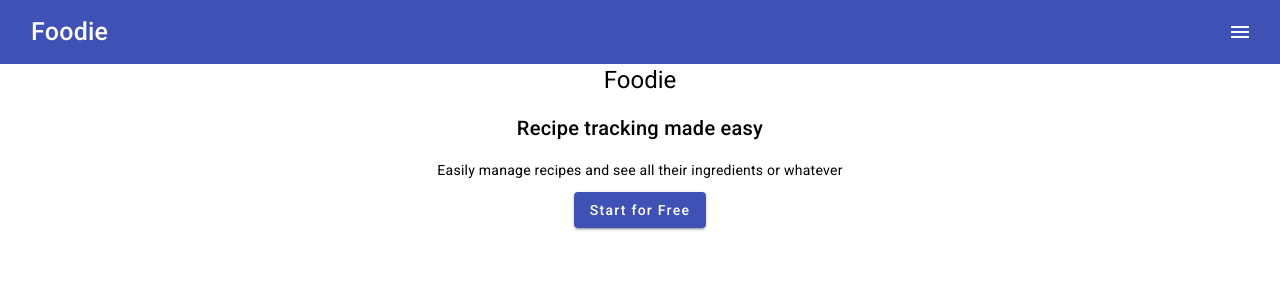
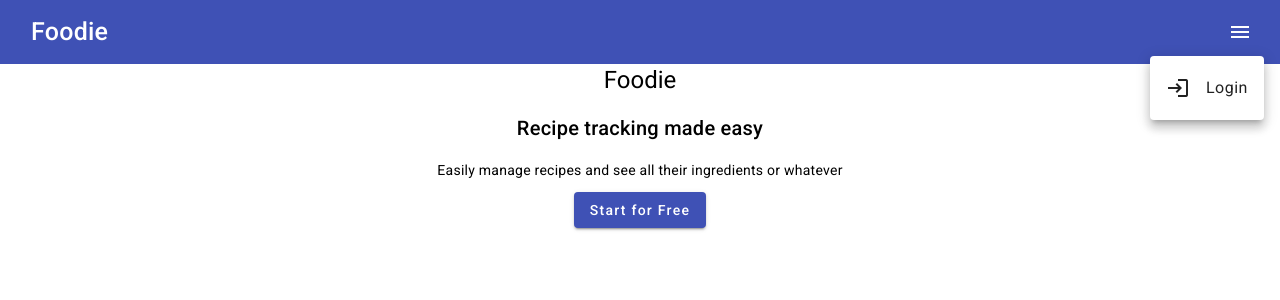
Before and after one commit to DylanDePasquale24/Foodie, an Angular app in the folder Angular Frontend/: page / in a window 1280 px wide. Both pictures are taken after a click on the button "menu". Shown: the top 300 px of the page. Built offline with nearby package versions, Linux system fonts and the light colour scheme.

Commit message:
Added menu button functionality

```diff
--- a/Angular Frontend/src/app/toolbar/toolbar.component.html
+++ b/Angular Frontend/src/app/toolbar/toolbar.component.html
@@ -1,6 +1,14 @@
 <mat-toolbar color="primary">
     <span>Foodie</span>
-    <button mat-icon-button class="example-icon" aria-label="Example icon-button with menu icon">
+    <button mat-icon-button
+        aria-label="Menu icon in the toolbar"
+        [matMenuTriggerFor]="menu">
         <mat-icon>menu</mat-icon>
     </button>
+    <mat-menu #menu="matMenu">
+        <button (click)="goToLogin()" mat-menu-item>
+          <mat-icon>login</mat-icon>
+          <span>Login</span>
+        </button>
+    </mat-menu>
 </mat-toolbar>
--- a/Angular Frontend/src/app/toolbar/toolbar.component.ts
+++ b/Angular Frontend/src/app/toolbar/toolbar.component.ts
@@ -1,4 +1,5 @@
 import { Component } from '@angular/core';
+import { Router } from '@angular/router';
 
 @Component({
   selector: 'app-toolbar',
@@ -7,4 +8,10 @@ import { Component } from '@angular/core';
 })
 export class ToolbarComponent {
 
+  constructor(private router: Router) { }
+
+  goToLogin() {
+    this.router.navigate(['login'])
+  }
+
 }
```
Also changed, not shown: Angular Frontend/src/app/app.module.ts (+8 -2 lines).
